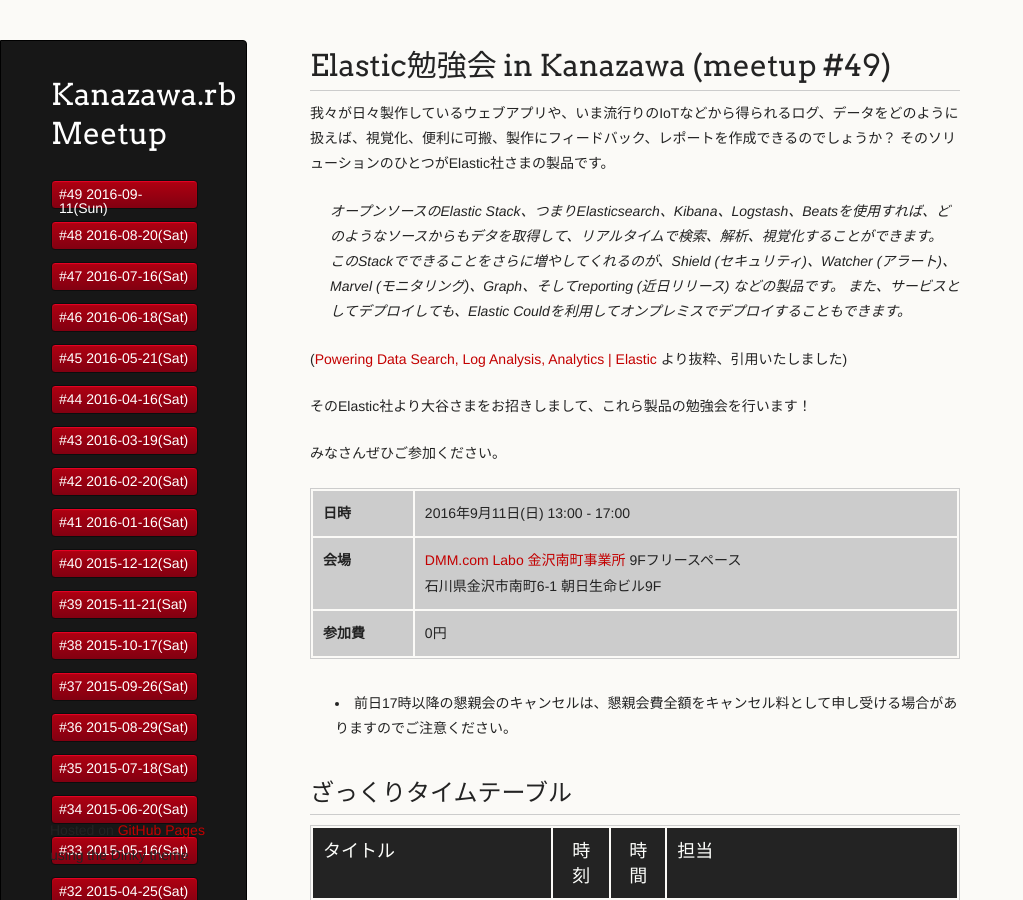
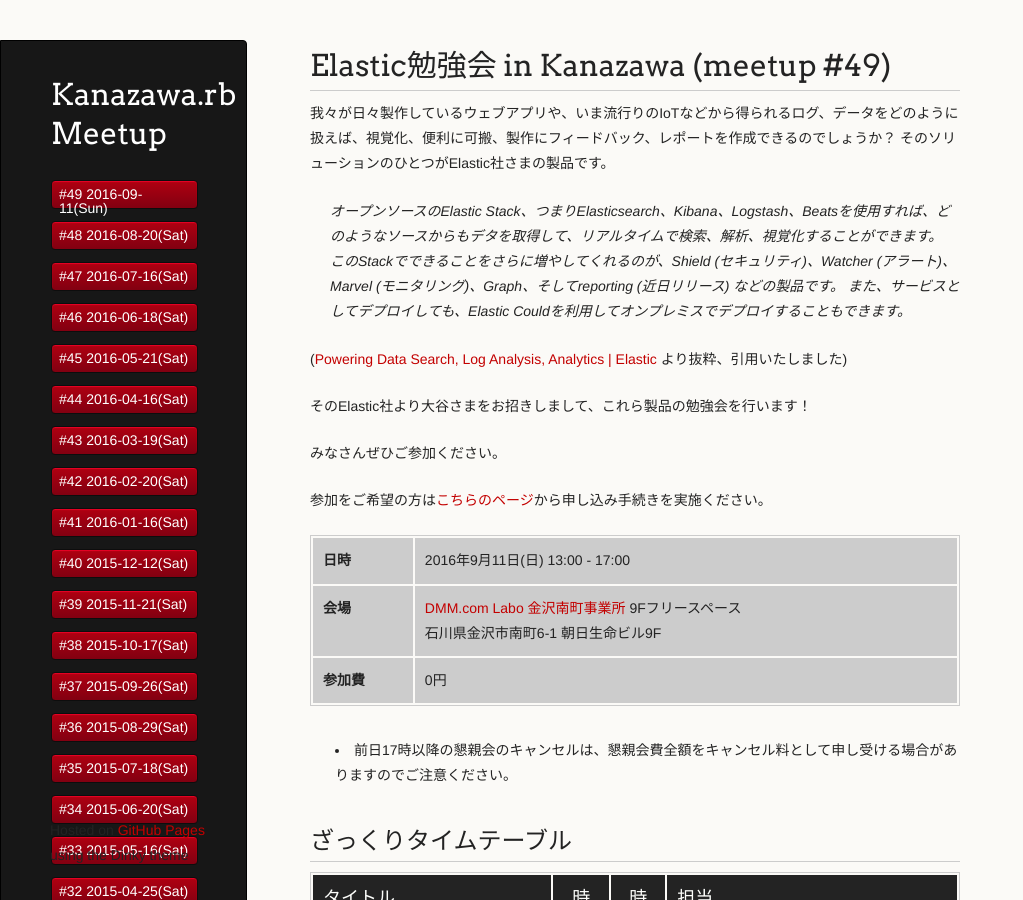
Before and after one commit to kanazawarb/meetup, a Jekyll site: the page built from 49/index.md, in a window 1280 px wide and 900 px high. Shown: the whole window, without its empty margins (0-1023 px from the left). Built offline with Jekyll 4.4.1, drawn with Linux system fonts in a browser that asks for light colours.

Commit message:
update meetup49: add connpass link

```diff
--- a/49/index.md
+++ b/49/index.md
@@ -29,6 +29,8 @@
 
 みなさんぜひご参加ください。
 
+参加をご希望の方は<a href="http://connpass.com/event/38656/">こちらのページ</a>から申し込み手続きを実施ください。
+
 | **日時**   | 2016年9月11日(日) 13:00 - 17:00 |
 | **会場**   | [DMM\.com Labo 金沢南町事業所](http://labo.dmm.com/about/access/) 9Fフリースペース<br>石川県金沢市南町6-1 朝日生命ビル9F|
 | **参加費** | 0円 |
```
